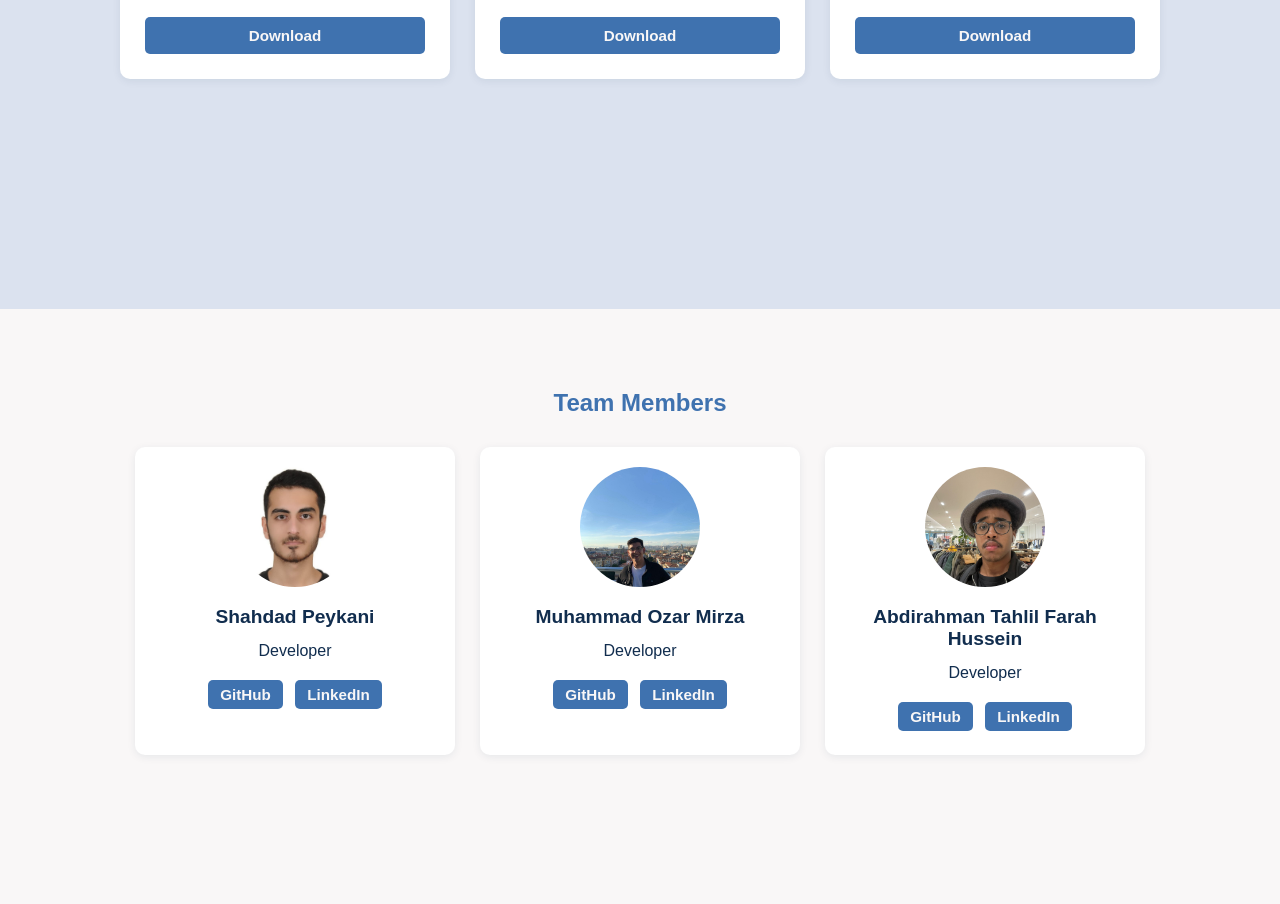
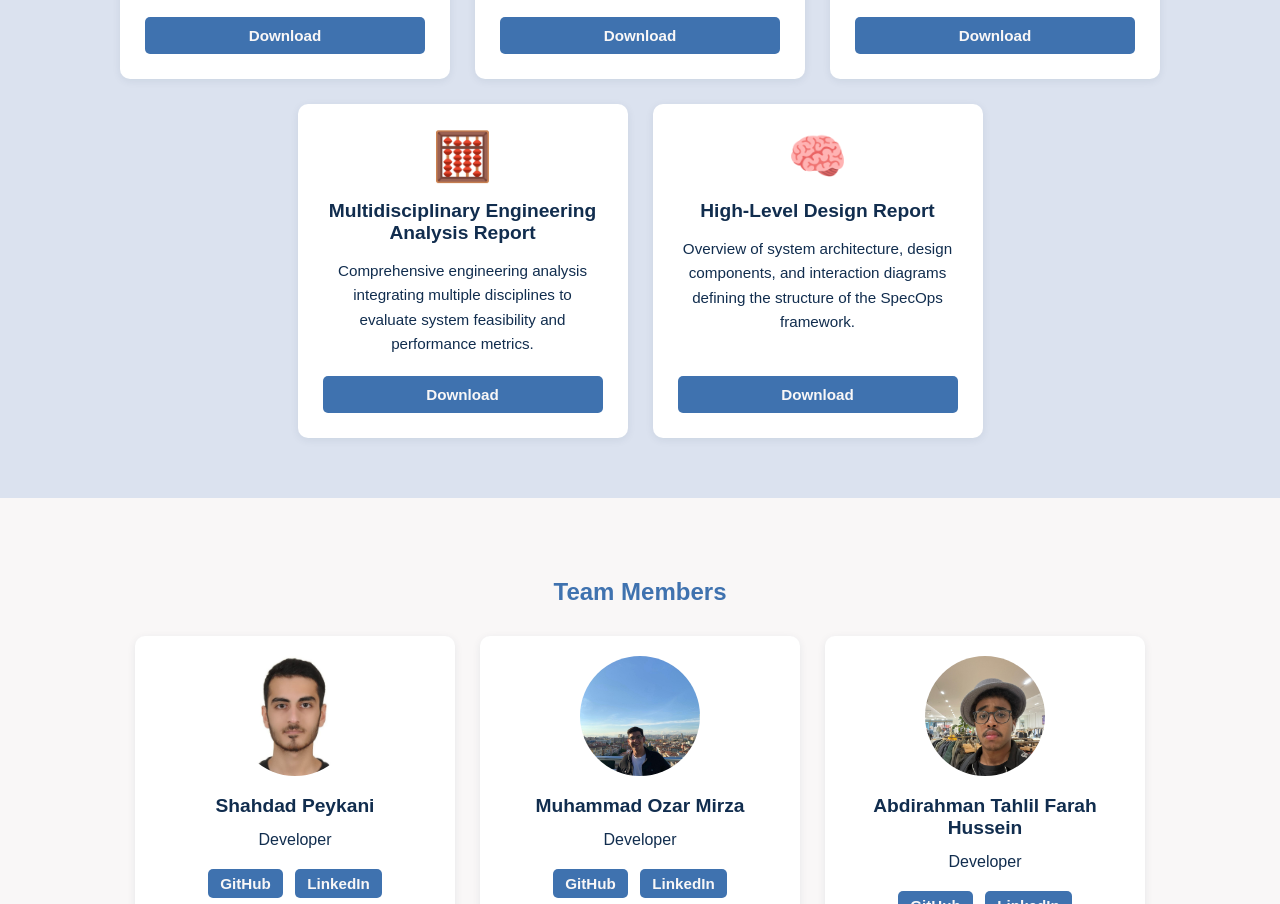
Before and after one commit to shahdadpeykani/senior-project, a plain HTML site: page index.html in a window 1280 px wide. Shown: the part 1051-1955 px from the top of the page. Drawn offline with Linux system fonts and the light colour scheme.

Commit message:
Add new document cards for project reports
Added new document cards for multidisciplinary engineering analysis and high-level design report.

```diff
--- a/index.html
+++ b/index.html
@@ -5,7 +5,6 @@
     <meta name="viewport" content="width=device-width, initial-scale=1.0">
     <title>Senior Project - TED University</title>
     <link rel="icon" type="image/png" href="./images/specops.jpg">
-
 
     <style>
     /* General styles */
@@ -361,7 +360,6 @@
     <!-- Navbar -->
     <nav>
         <div class="nav-logo">
-            <!-- Replace with your actual logo image -->
             <img src="./images/specops.jpg" alt="project" class="logo-img">
             <div class="logo-text">SpecOps</div>
         </div>
@@ -380,7 +378,6 @@
     <section id="introduction">
         <div class="group-name-container">
             <div class="group-name" id="groupName">From Prompt to Pattern-Perfect Code</div>
-
         </div>
         <p>
             The AI coding revolution is here, but it brings chaos. "Vibe coding" creates architectural debt and hidden security risks. SpecOps is our senior project—an AI-powered framework that replaces this ad-hoc approach with a structured engineering pipeline. Simply describe your software idea, and watch as it transforms into a formally specified, pattern-compliant, and fully tested codebase. We turn speculative prompts into production-ready projects.
@@ -401,13 +398,26 @@
                 <div class="doc-icon">📊</div>
                 <h3>Project Specifications Report</h3>
                 <p>Formal SRS document outlining system features, functional requirements, and technical specifications for SpecOps framework.</p>
-                <a href="documents/report2.pdf" download>Download</a>
+                <a href="./documents/SpecOps_SRS_Project_Report.pdf" download>Download</a>
             </div>
             <div class="document-card">
                 <div class="doc-icon">📑</div>
                 <h3>Project Analysis Report</h3>
                 <p>Technical analysis of system design patterns, AI agent orchestration, and quality gate implementation strategies.</p>
                 <a href="documents/presentation.pdf" download>Download</a>
+            </div>
+            <!-- New Cards -->
+            <div class="document-card">
+                <div class="doc-icon">🧮</div>
+                <h3>Multidisciplinary Engineering Analysis Report</h3>
+                <p>Comprehensive engineering analysis integrating multiple disciplines to evaluate system feasibility and performance metrics.</p>
+                <a href="documents/multidisciplinary-analysis.pdf" download>Download</a>
+            </div>
+            <div class="document-card">
+                <div class="doc-icon">🧠</div>
+                <h3>High-Level Design Report</h3>
+                <p>Overview of system architecture, design components, and interaction diagrams defining the structure of the SpecOps framework.</p>
+                <a href="documents/high-level-design.pdf" download>Download</a>
             </div>
         </div>
     </section>
```
